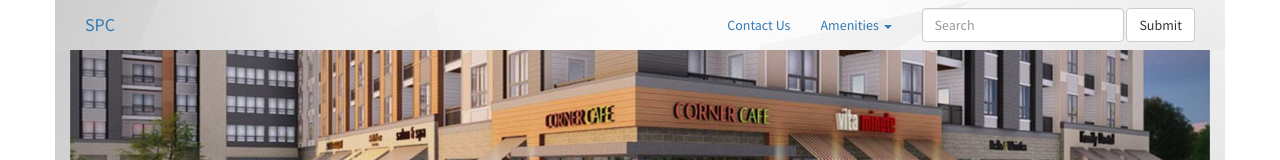
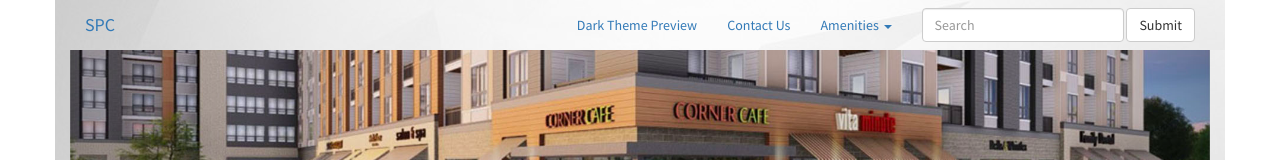
Before and after one commit to michael-pittman/FL-SPC, a website: page index.html in a window 1280 px wide. Shown: the top 160 px of the page. Drawn offline with nearby package versions, Linux system fonts and the light colour scheme.

Commit message:
edit test three

```diff
--- a/index.html
+++ b/index.html
@@ -54,6 +54,7 @@
         <button type="submit" class="btn btn-default">Submit</button>
       </form>
       <ul class="nav navbar-nav navbar-right hidden-sm">
+        <li><a href="/FL-SPC/mainDark.html">Dark Theme Preview</a> </li>
         <li><a href="#">Contact Us</a> </li>
         <li class="dropdown"> <a href="#" class="dropdown-toggle" data-toggle="dropdown" role="button" aria-expanded="false" aria-haspopup="true">Amenities <span class="caret"></span></a>
           <ul class="dropdown-menu">
```
